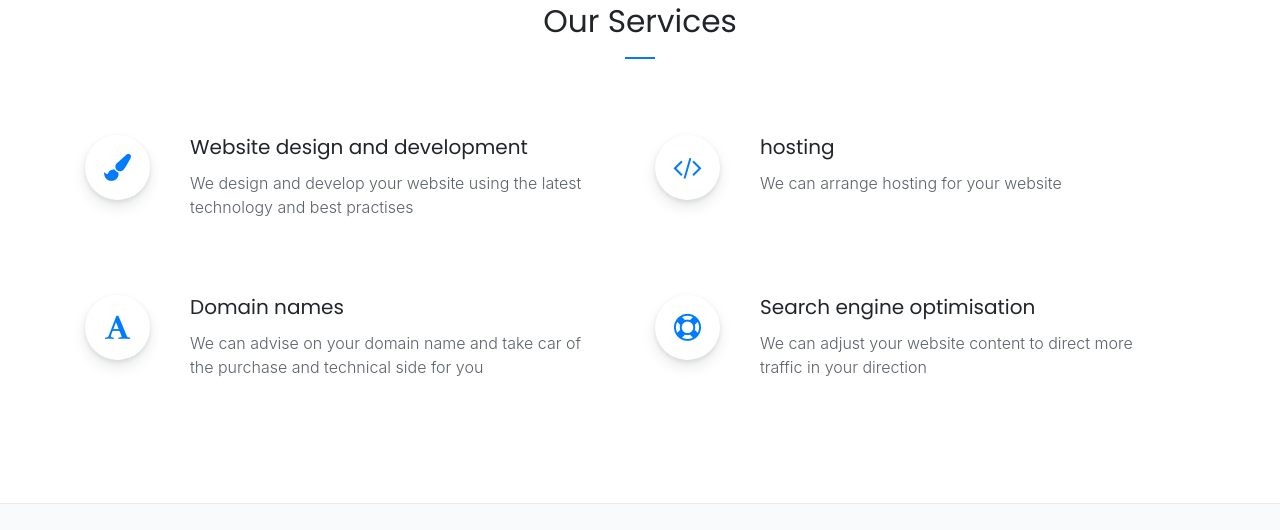
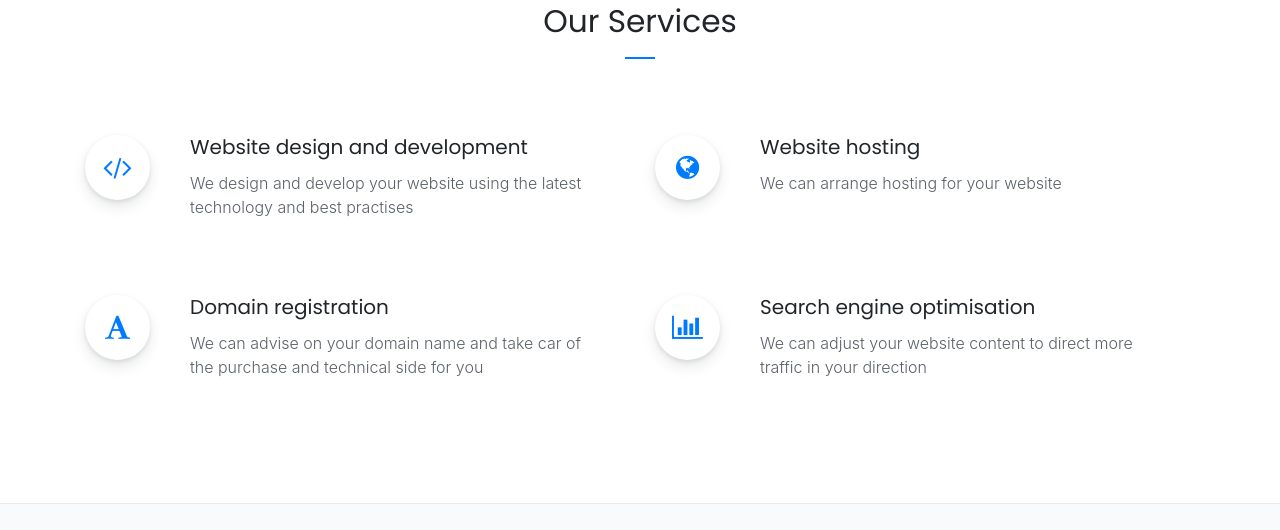
Before and after one commit to gazrobbo/fump, a plain HTML site: page index.html in a window 1280 px wide. Shown: the part 1466-1996 px from the top of the page. Drawn offline with nearby package versions, Linux system fonts and the light colour scheme.

Commit message:
update services icons

```diff
--- a/index.html
+++ b/index.html
@@ -208,16 +208,16 @@
       <div class="container">
         <div class="row">
           <div class="feature py-4 col-md-6 d-flex">
-            <div class="icon text-primary mr-3"><i class="fa fa-paint-brush"></i></div>
+            <div class="icon text-primary mr-3"><i class="fa fa-code"></i></div>
             <div class="px-4">
               <h5>Website design and development</h5>
               <p>We design and develop your website using the latest technology and best practises</p>
             </div>
           </div>
           <div class="feature py-4 col-md-6 d-flex">
-            <div class="icon text-primary mr-3"><i class="fa fa-code"></i></div>
+            <div class="icon text-primary mr-3"><i class="fa fa-globe"></i></div>
             <div class="px-4">
-              <h5>hosting</h5>
+              <h5>Website hosting</h5>
               <p>We can arrange hosting for your website</p>
             </div>
           </div>
@@ -227,12 +227,12 @@
           <div class="feature py-4 col-md-6 d-flex">
             <div class="icon text-primary mr-3"><i class="fa fa-font"></i></div>
             <div class="px-4">
-              <h5>Domain names</h5>
+              <h5>Domain registration</h5>
               <p>We can advise on your domain name and take car of the purchase and technical side for you</p>
             </div>
           </div>
           <div class="feature py-4 col-md-6 d-flex">
-            <div class="icon text-primary mr-3"><i class="fa fa-support"></i></div>
+            <div class="icon text-primary mr-3"><i class="fa fa-bar-chart"></i></div>
             <div class="px-4">
               <h5>Search engine optimisation</h5>
               <p>We can adjust your website content to direct more traffic in your direction </p>
```
